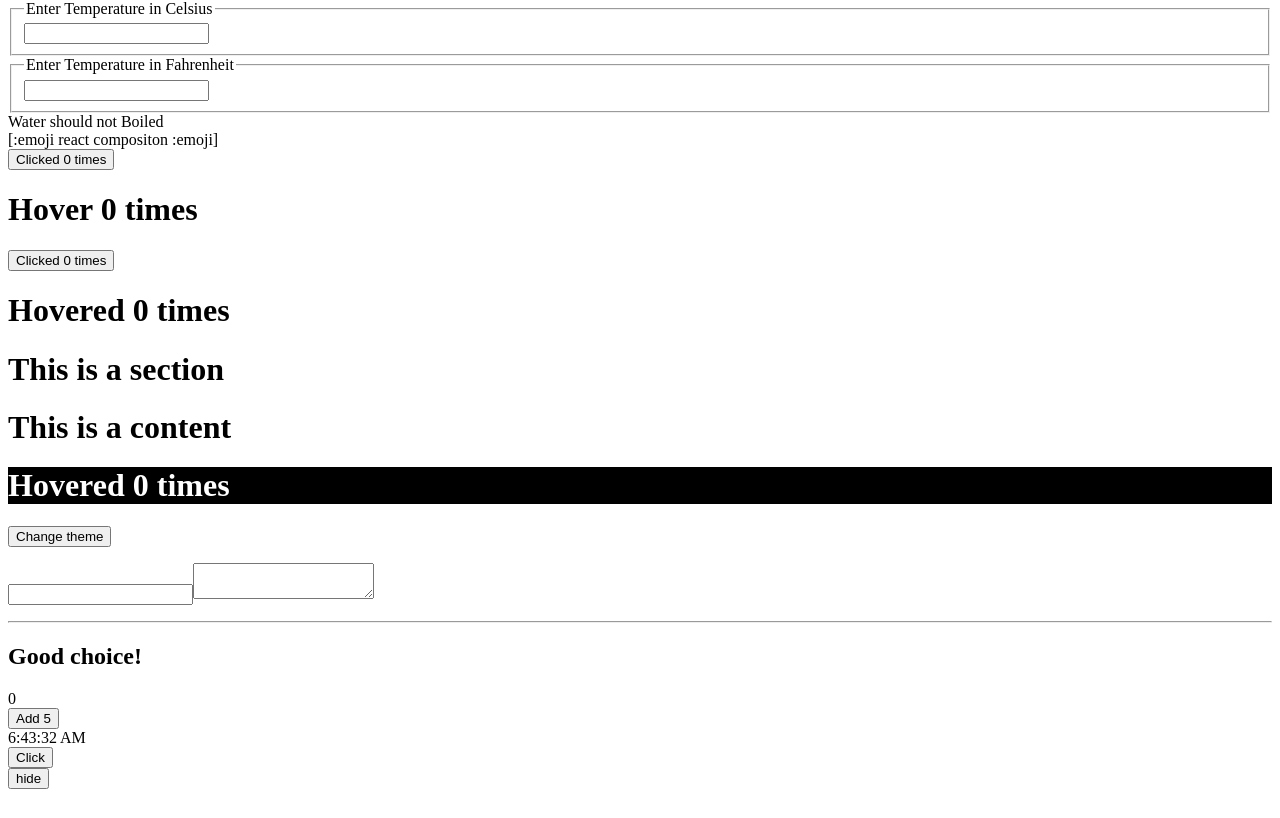
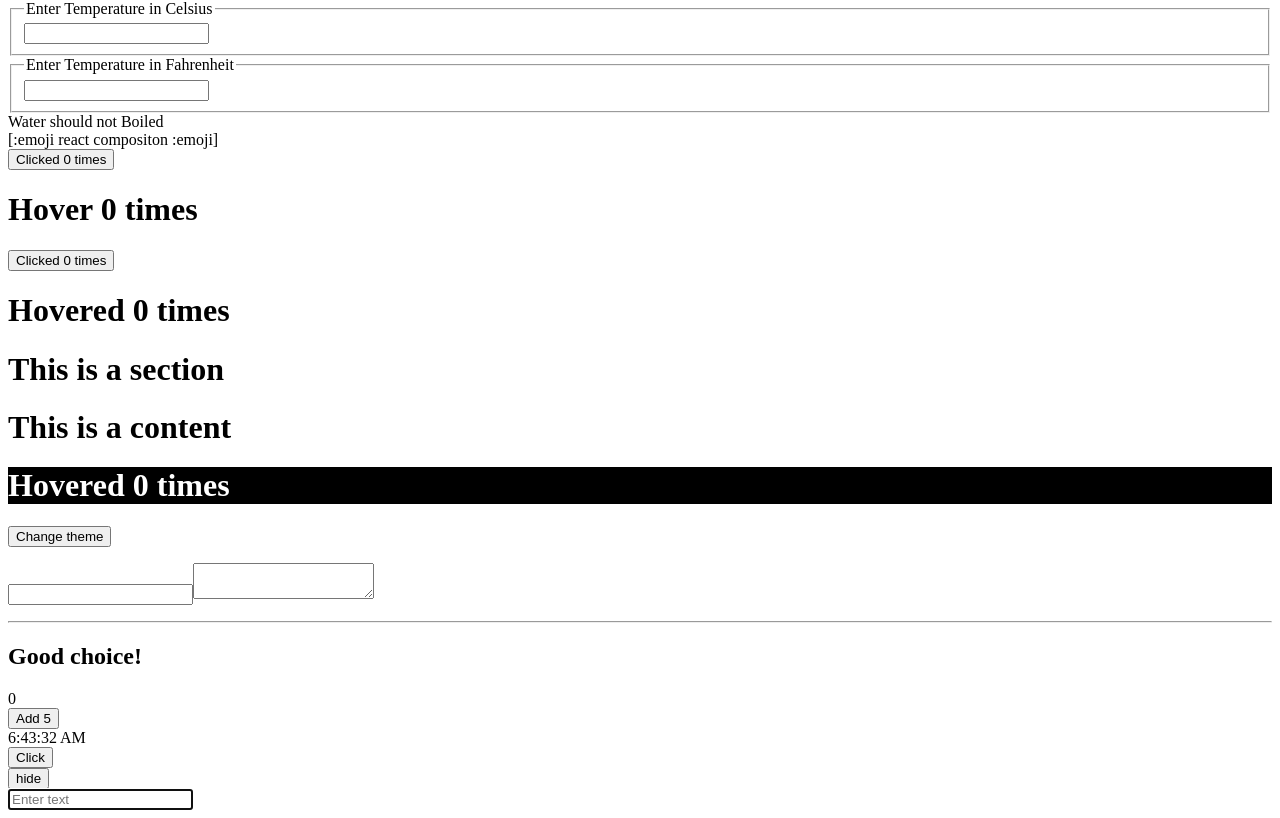
Before and after one commit to arifhossanit/my-react, a React (Create React App) app: page / in a window 1280 px wide. Shown: the part 518-1336 px from the top of the page. Before the commit the page ends 1315 px from the top, so only its background shows below. Built offline with nearby package versions, Linux system fonts and the light colour scheme.

Commit message:
useRef & forwardRef

```diff
--- a/src/App.js
+++ b/src/App.js
@@ -17,6 +17,7 @@
 import MyComponent from './hook/MyComponent';
 import SetCounter from './hook/SetCounter';
 import Todo from './hook/Todo';
+import Form2 from './hook/Use_ref/Form';
 
 export default class App extends React.Component {
     state ={
@@ -79,6 +80,9 @@
                     </button>
 
                 </div>
+
+                {/* useRef hook */}
+                <Form2/>
             </>
         );
     }
--- /dev/null
+++ b/src/hook/Use_ref/Form.js
@@ -0,0 +1,15 @@
+import React, { useEffect, useRef } from 'react';
+import Input from './Input';
+
+export default function Form2() {
+    const inputRef = useRef(null);
+    useEffect(()=>{
+        // here
+        inputRef.current.focus();
+    },[])
+  return (
+    <div>
+        <Input ref={inputRef} type="text" placeholder='Enter text' />
+    </div>
+  )
+}
--- /dev/null
+++ b/src/hook/Use_ref/Input.js
@@ -0,0 +1,13 @@
+import React from 'react';
+
+
+function Input({type,placeholder}, ref) {
+  return (
+    <div>
+        <input ref={ref} type={type} placeholder={placeholder} />
+    </div>
+  )
+}
+
+
+export default React.forwardRef(Input);
```
